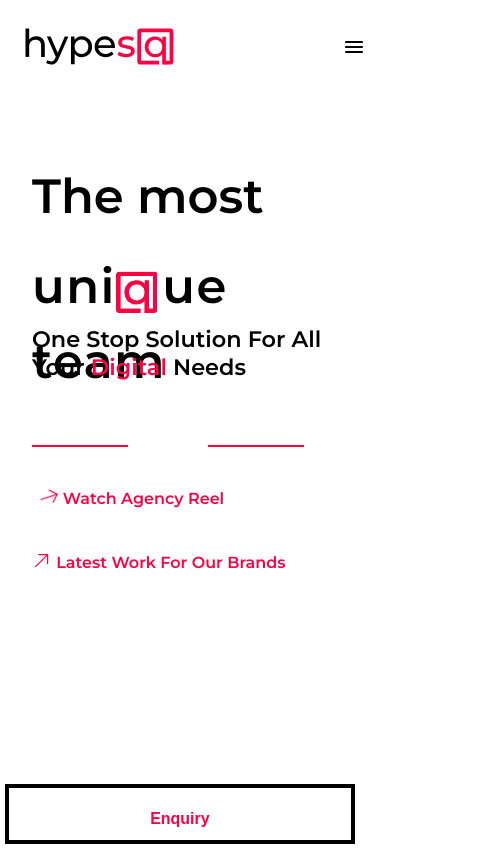
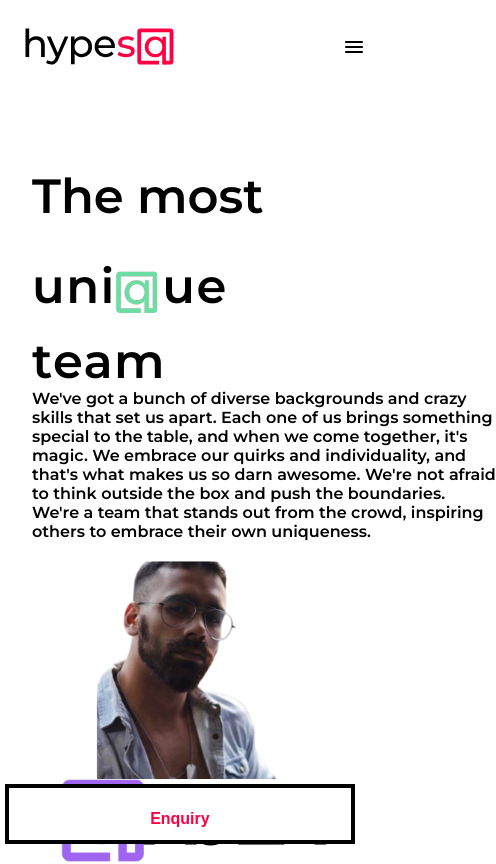
Before and after one commit to adityabhatia17/HypeSQ, a React (Create React App) app: page /about-us in a window 390 px wide. Shown: the top 864 px of the page, 496 px wide, since content can reach past the window. Built offline with nearby package versions, Linux system fonts and the light colour scheme.

Commit message:
About Us changes and Home 2nd section q 480px fixes

```diff
--- a/src/Components/App/MobileLayout.tsx
+++ b/src/Components/App/MobileLayout.tsx
@@ -1,10 +1,30 @@
 import MenuRoundedIcon from "@mui/icons-material/MenuRounded";
 import Drawer from "@mui/material/Drawer";
-import { useState } from "react";
+import { useEffect, useState } from "react";
 import "./styles.css";
 
 export default function MobileLayout() {
   const [flag, setFlag] = useState(false);
+  const [isScrolled, setIsScrolled] = useState(false);
+  // const [isWhiteBg, setIsWhiteBg] = useState(false);
+
+  const isPortfolio = window.location.pathname.split("/")[1] === "portfolio";
+
+  useEffect(() => {
+    const handleScroll = () => {
+      if (window.scrollY > 0) {
+        setIsScrolled(true);
+      } else {
+        setIsScrolled(false);
+      }
+    };
+
+    window.addEventListener("scroll", handleScroll);
+
+    return () => {
+      window.removeEventListener("scroll", handleScroll);
+    };
+  }, []);
 
   return (
     <div className="drawer-wrapper">
--- a/src/Components/App/styles.css
+++ b/src/Components/App/styles.css
@@ -83,7 +83,7 @@
   .mobile-drawer {
     width: 40vw;
     height: 100vh;
-    background-color: "white";
+    /* background-color: white; */
     padding: 1.5rem;
     display: flex;
     flex-direction: column;
--- a/src/Components/Pages/AboutUs/AboutUs.tsx
+++ b/src/Components/Pages/AboutUs/AboutUs.tsx
@@ -1,8 +1,11 @@
 import { motion } from "framer-motion";
-import { HypeSQLogo } from "../../../Assets/svg";
-import { HiArrowUpRight } from "react-icons/hi2";
+import { HypeSQGLogo } from "../../../Assets/svg";
+import "./aboutUs.css";
+import ajlaPic from "../../../Assets/png/AJLA.png";
+
 const AboutUs = () => {
   return (
+    <div>
       <div className="landing-wrapper">
         <div className="landing-left">
           <motion.h1
@@ -22,112 +25,25 @@ const AboutUs = () => {
             <div className="heading-2-flex">
               <div style={{ marginTop: "-15px", marginRight: "-5px" }}>uni</div>
               <div>
-              <HypeSQLogo className="q-class-home" />
+                <HypeSQGLogo className="q-class-home" />
               </div>
               <div style={{ marginTop: "-15px" }}>ue</div>
             </div>
             <div style={{ marginTop: "-95px" }}>team</div>
           </motion.h1>
-        <motion.p
-          className="para"
-          initial={{ opacity: 0, x: 50 }}
-          animate={{ opacity: 1, x: 0 }}
-          transition={{ duration: 0.5, delay: 0.2 }}
-          style={{ fontSize: "1.4rem", marginTop: "-4rem" }}
-        >
-          One Stop Solution For All Your
-          <span className="span-text"> Digital</span> Needs
-        </motion.p>
-
-        <motion.div
-          className="home-links-flex"
-          initial={{ opacity: 0, x: 50 }}
-          animate={{ opacity: 1, x: 0 }}
-          transition={{ duration: 0.5, delay: 0.5 }}
-        >
-          <motion.div
-            className="line-flex"
-            initial={{ opacity: 0, x: 50 }}
-            animate={{ opacity: 1, x: 0 }}
-            transition={{ duration: 0.5, delay: 0.5 }}
-          >
-            <div className="red-line"></div>
-            <div className="red-line"></div>
-          </motion.div>
-          <motion.div
-            initial={{ x: 0 }}
-            animate={{ x: 10 }}
-            transition={{
-              duration: 0.8,
-              repeat: Infinity,
-              ease: "easeInOut",
-              repeatDelay: 5,
-              delay: 4,
-              repeatType: "reverse",
-            }}
-          >
-            <a
-              href="https://www.youtube.com/watch?v=B-Hq9zeAWN0"
-              style={{ textDecoration: "none" }}
-              target="_blank"
-            >
-              <motion.span
-                className="arrow-animation"
-                initial={{ rotate: 0 }}
-                animate={{ rotate: 45 }}
-                transition={{
-                  duration: 0.8,
-                  repeat: Infinity,
-                  repeatType: "reverse",
-                  ease: "linear",
-                  repeatDelay: 5,
-                  delay: 4,
-                }}
-                // initial={{ rotate: isRightArrow ? -45 : 45 }}
-                // animate={{ rotate: isRightArrow ? 0 : 90 }}
-                // transition={{ duration: 0.5 }}
-              >
-                <HiArrowUpRight className="diagonal-arrow" />
-              </motion.span>
-              Watch Agency Reel
-            </a>
-          </motion.div>
-          <motion.div
-            initial={{ x: 0 }}
-            animate={{ x: 10 }}
-            transition={{
-              duration: 0.8,
-              repeat: Infinity,
-              repeatType: "reverse",
-              ease: "linear",
-              repeatDelay: 5,
-              delay: 6,
-            }}
-          >
-            <a href="/portfolio" style={{ textDecoration: "none" }}>
-              <motion.span
-                className="arrow-animation"
-                initial={{ rotate: 0 }}
-                animate={{ rotate: 45 }}
-                transition={{
-                  duration: 0.8,
-                  repeat: Infinity,
-                  repeatType: "reverse",
-                  ease: "linear",
-                  repeatDelay: 5,
-                  delay: 6,
-                }}
-              >
-                <HiArrowUpRight className="diagonal-arrow" />
-              </motion.span>
-              Latest Work For Our Brands
-            </a>
-          </motion.div>
+          <motion.div className="para-about-us">
+            We've got a bunch of diverse backgrounds and crazy skills that set
+            us apart. Each one of us brings something special to the table, and
+            when we come together, it's magic. We embrace our quirks and
+            individuality, and that's what makes us so darn awesome. We're not
+            afraid to think outside the box and push the boundaries. We're a
+            team that stands out from the crowd, inspiring others to embrace
+            their own uniqueness.
           </motion.div>
         </div>
         <div className="landing-right">
           <motion.img
-          // src={homeElement}
+            src={ajlaPic}
             className="homeImg"
             initial={{ y: -10 }}
             animate={{ y: 10 }}
@@ -140,6 +56,10 @@ const AboutUs = () => {
           />
         </div>
       </div>
+      <div className="founders-wrapper">
+
+      </div>
+    </div>
   );
 };
 export default AboutUs;
--- /dev/null
+++ b/src/Components/Pages/AboutUs/aboutUs.css
@@ -0,0 +1,10 @@
+.para-about-us {
+  font-size: 1rem;
+  width: 29rem;
+}
+.founders-wrapper {
+  background-image: url("../../../Assets/png/foundersBanner.png");
+  width: 100%;
+  min-height: 90vh;
+  background-size: cover;
+}
--- a/src/Components/Pages/Home/Components/Home.tsx
+++ b/src/Components/Pages/Home/Components/Home.tsx
@@ -3,6 +3,7 @@ import { HiArrowUpRight } from "react-icons/hi2";
 import homeElement from "../../../../Assets/png/homeElement.png";
 import { HypeSQLogo } from "../../../../Assets/svg";
 import "../styles.css";
+import HowWeMarqet from "./HowWeMarqet";
 
 const Home: React.FC = () => {
   return (
@@ -143,9 +144,9 @@ const Home: React.FC = () => {
           />
         </div>
       </div>
-      {/* <Section>
-        <HowWeMarqet />
-      </Section> */}
+      {/* <Section> */}
+      <HowWeMarqet />
+      {/* </Section> */}
       {/* <Section>
         <PastWorq />
       </Section> */}
--- a/src/Components/Pages/Home/Components/HowWeMarqet.tsx
+++ b/src/Components/Pages/Home/Components/HowWeMarqet.tsx
@@ -38,17 +38,17 @@ const HowWeMarqet = () => {
         <div className="how-we-market-list">
           {howWeMarketList.map((i, k) =>
             showBar === k ? (
-              <div
+              <motion.div
                 style={{
                   backgroundColor: `${i.color}`,
-                  width: window.innerWidth <= 900 ? "80vw" : "80vw",
-                  height: "20vw",
+                  width: "94.8vw",
+                  // height: "20vw",
                 }}
-                // initial={{ x: 0, y: 0 }}
-                // animate={{
-
-                // }}
-                // transition={{ duration: 0.3 }}
+                initial={{ height: 0 }}
+                animate={{
+                  height: window.innerHeight,
+                }}
+                transition={{ duration: 0.3 }}
                 key={k}
                 className="market-list-open"
               >
@@ -72,7 +72,7 @@ const HowWeMarqet = () => {
                 >
                   Hello
                 </motion.div>
-              </div>
+              </motion.div>
             ) : (
               <div
                 className="market-list-item"
@@ -143,7 +143,7 @@ const HowWeMarqet = () => {
           <div className="heading-2-market">
             <div>mar</div>
             <div style={{ marginTop: "20px" }}>
-              <HypeSQBLogo className="q-class" />
+              <HypeSQBLogo className="q-class-market" />
             </div>
             <div>et</div>
           </div>
--- a/src/Components/Pages/Home/Components/styles/howWeMarqet.css
+++ b/src/Components/Pages/Home/Components/styles/howWeMarqet.css
@@ -169,7 +169,7 @@
     flex-direction: column-reverse;
     align-items: center;
     justify-content: flex-start;
-    padding: 1.5rem 2rem;
+    padding: 0;
     gap: 20px;
   }
   .how-we-market-list {
@@ -179,6 +179,7 @@
     align-items: flex-start;
     margin: auto;
     width: fit-content;
+    margin-left: 1.5rem;
   }
   .landing-right-market {
     margin: 0px;
@@ -190,13 +191,14 @@
   }
   .landing-left-market {
     position: static;
-    width: 100%;
+    margin-right: auto;
   }
-  .q-class {
-    width: 4rem;
+  .q-class-market {
+    width: 3rem;
   }
   .para-market {
     font-size: 1rem;
     width: 22rem;
+    margin-top: -4rem;
   }
 }
--- a/src/Components/Pages/Portfolio/styles/ads.css
+++ b/src/Components/Pages/Portfolio/styles/ads.css
@@ -13,3 +13,24 @@
   display: flex;
   align-items: center;
 }
+
+@media (max-width: 480px) {
+  .ads-banner {
+    padding: 0rem 1.2rem;
+    background-size: 125vw;
+    min-height: 40vh;
+  }
+
+  .banner-right {
+    margin: 0px;
+    z-index: 20;
+  }
+  .heading-1-portfolio,
+  .heading-2-portfolio {
+    font-size: 2.5rem;
+  }
+  .q-class-portfolio {
+    width: 2.4rem;
+    padding-top: 6px;
+  }
+}
--- a/src/Components/Pages/Portfolio/styles/portfolio.css
+++ b/src/Components/Pages/Portfolio/styles/portfolio.css
@@ -3,13 +3,12 @@
   align-items: flex-start;
   justify-content: space-between;
   min-height: 90vh;
-  /* background-image: url("../../../../Assets/png/portfolioBanner1.png"); */
+  /* flex-direction: column; */
 }
 .banner {
   width: 100%;
   min-height: 100vh;
   background-image: url("../../../../Assets/png/portfolioBanner1.png");
-  background-color: black;
   background-repeat: no-repeat;
   background-size: cover;
   display: flex;
@@ -49,3 +48,41 @@
   width: 4.6rem;
   padding-top: 12px;
 }
+
+/* .blackTpBG {
+  position: absolute;
+  top: 0;
+  opacity: 0.6;
+  width: 100%;
+  background-color: rgba(0, 0, 0, 1);
+  z-index: 1;
+  min-height: 40vh;
+} */
+
+@media (max-width: 480px) {
+  .portfolio-wrapper {
+    flex-direction: column;
+    align-items: center;
+    justify-content: flex-start;
+    padding: 0rem 1.2rem;
+    gap: 20px;
+  }
+  .banner {
+    padding: 0rem 1.2rem;
+    background-size: 125vw;
+    min-height: 40vh;
+  }
+
+  .banner-right {
+    margin: 0px;
+    z-index: 20;
+  }
+  .heading-1-portfolio,
+  .heading-2-portfolio {
+    font-size: 2.5rem;
+  }
+  .q-class-portfolio {
+    width: 2.4rem;
+    padding-top: 6px;
+  }
+}
```
Also changed, not shown: public/index.html (+0 -10 lines), src/Assets/png/AJLA.png (added), src/Assets/png/foundersBanner.png (added). Lines whose indentation alone changed are shown as unchanged.
